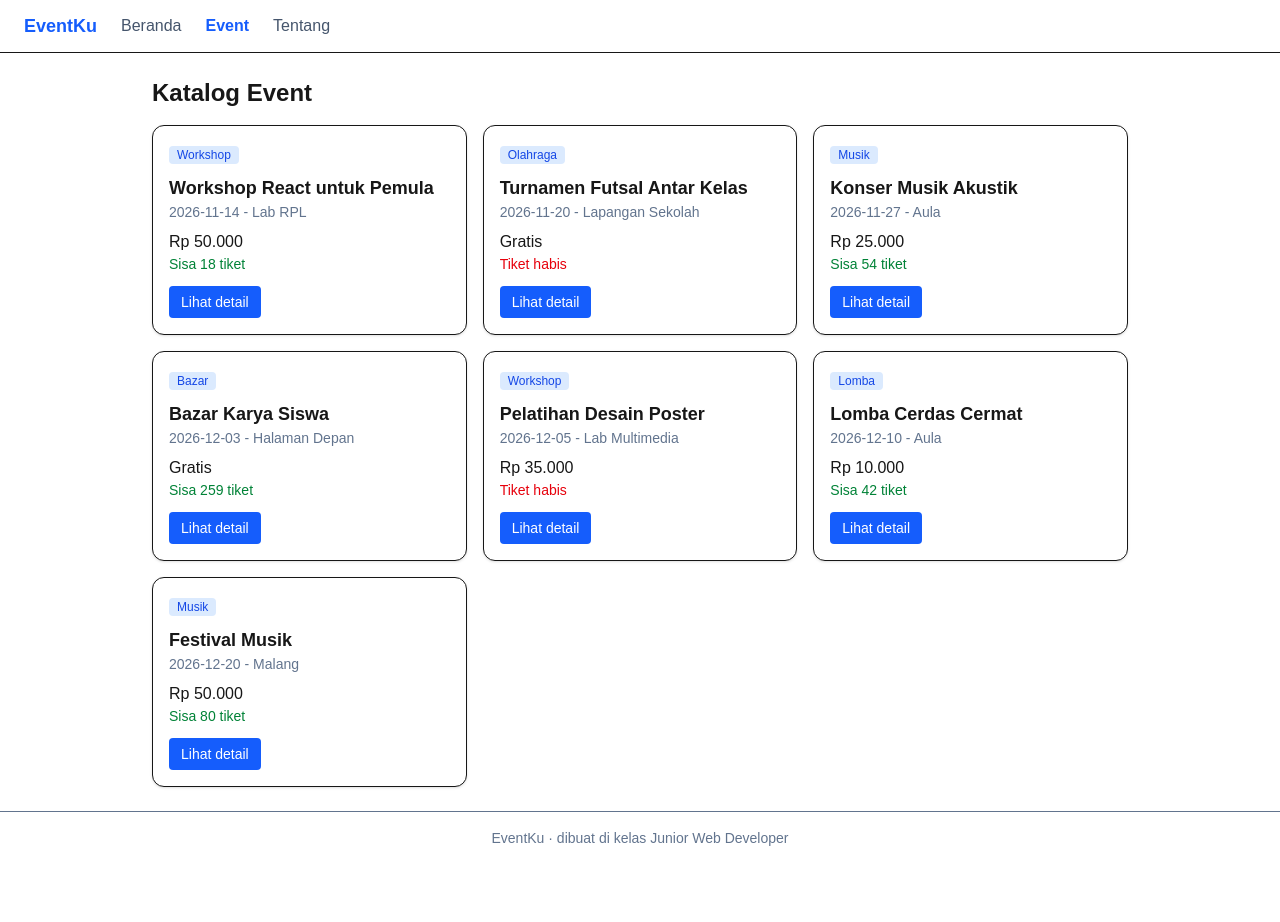
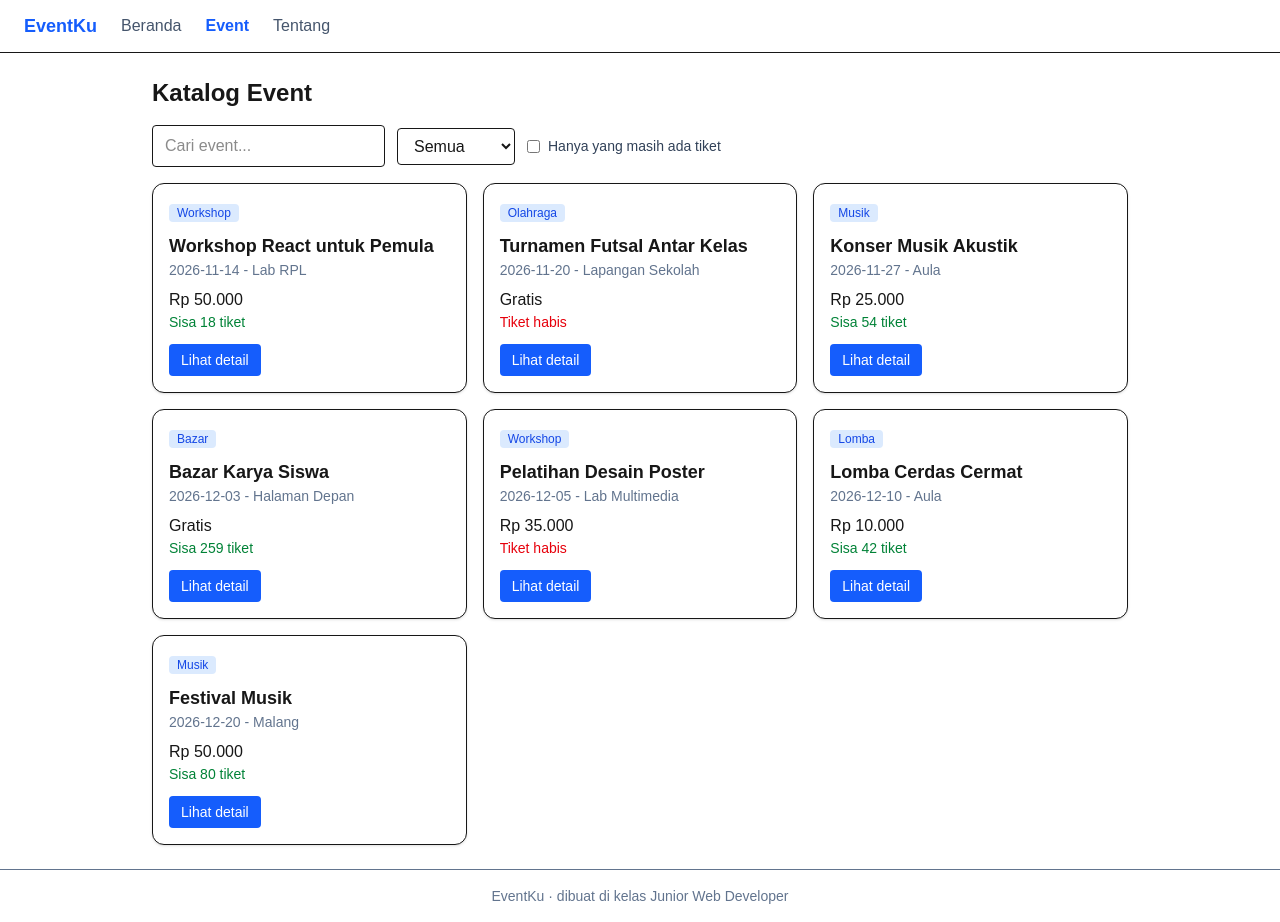
Before and after one commit to deviputrirpl1/latihan-nextjs, a Next.js app: page /event in a window 1280 px wide. Before the commit the page ends 864 px from the top, so only its background shows below. Built offline with nearby package versions, Linux system fonts and the light colour scheme.

Commit message:
Selesai mengerjakan fitur katalog event dan tantangan checkbox tiket

```diff
--- a/app/event/page.tsx
+++ b/app/event/page.tsx
@@ -1,15 +1,11 @@
 import { events } from "@/data/events";
-import KartuEvent from "@/components/KartuEvent";
+import KatalogInteraktif from "@/components/KatalogInteraktif";
 
 export default function Katalog() {
   return (
     <div>
       <h1 className="mb-4 text-2xl font-bold">Katalog Event</h1>
-      <div className="grid gap-4 sm:grid-cols-2 lg:grid-cols-3">
-        {events.map((e) => (
-          <KartuEvent key={e.id} event={e} />
-        ))}
-      </div>
+      <KatalogInteraktif events={events} />
     </div>
   );
 }
--- /dev/null
+++ b/components/KatalogInteraktif.tsx
@@ -0,0 +1,62 @@
+"use client";
+import { useState } from "react";
+import type { Event } from "@/data/events";
+import KartuEvent from "./KartuEvent";
+
+export default function KatalogInteraktif({ events }: { events: Event[] }) {
+  const [cari, setCari] = useState("");
+  const [kategori, setKategori] = useState("Semua");
+  const [hanyaAdaTiket, setHanyaAdaTiket] = useState(false);
+
+  const daftarKategori = ["Semua", ...new Set(events.map((e) => e.kategori))];
+
+  const hasil = events.filter(
+    (e) =>
+      // PERBAIKAN: Gunakan e.judul sesuai tipe data Event aslimu
+      (e.judul || "").toLowerCase().includes(cari.toLowerCase()) &&
+      (kategori === "Semua" || e.kategori === kategori) &&
+      (!hanyaAdaTiket || (e.kuota - e.terisi) > 0)
+  );
+
+  return (
+    <div>
+      <div className="mb-4 flex flex-wrap items-center gap-3">
+        <input
+          value={cari}
+          onChange={(e: any) => setCari(e.target.value)}
+          placeholder="Cari event..."
+          className="rounded border bg-white px-3 py-2"
+        />
+        <select
+          value={kategori}
+          onChange={(e: any) => setKategori(e.target.value)}
+          className="rounded border bg-white px-3 py-2"
+        >
+          {daftarKategori.map((k) => (
+            <option key={k}>{k}</option>
+          ))}
+        </select>
+
+        <label className="flex items-center gap-2 text-sm text-slate-700 cursor-pointer">
+          <input
+            type="checkbox"
+            checked={hanyaAdaTiket}
+            onChange={(e: any) => setHanyaAdaTiket(e.target.checked)}
+            className="rounded border-slate-300"
+          />
+          Hanya yang masih ada tiket
+        </label>
+      </div>
+
+      {hasil.length === 0 ? (
+        <p className="text-slate-500">Tidak ada event yang cocok.</p>
+      ) : (
+        <div className="grid gap-4 sm:grid-cols-2 lg:grid-cols-3">
+          {hasil.map((e) => (
+            <KartuEvent key={e.id} event={e} />
+          ))}
+        </div>
+      )}
+    </div>
+  );
+}
```
